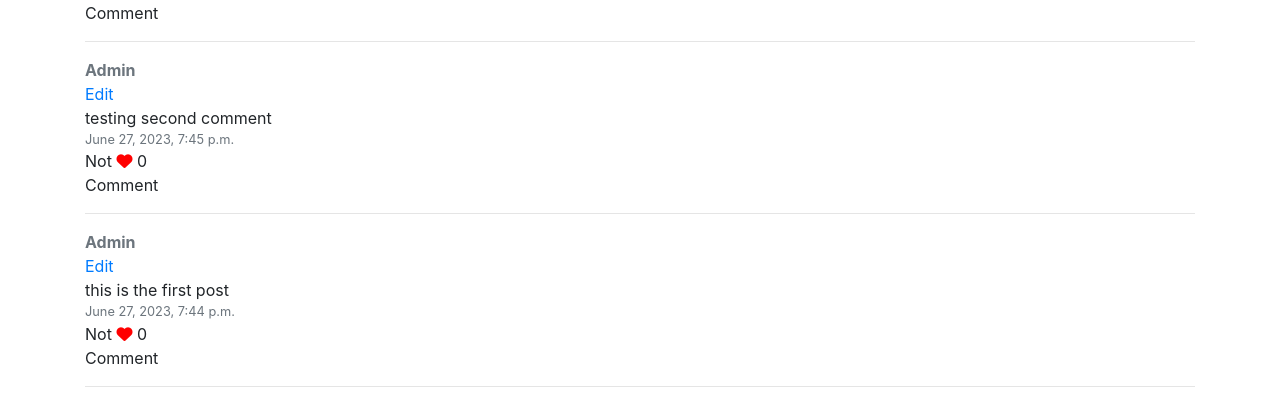
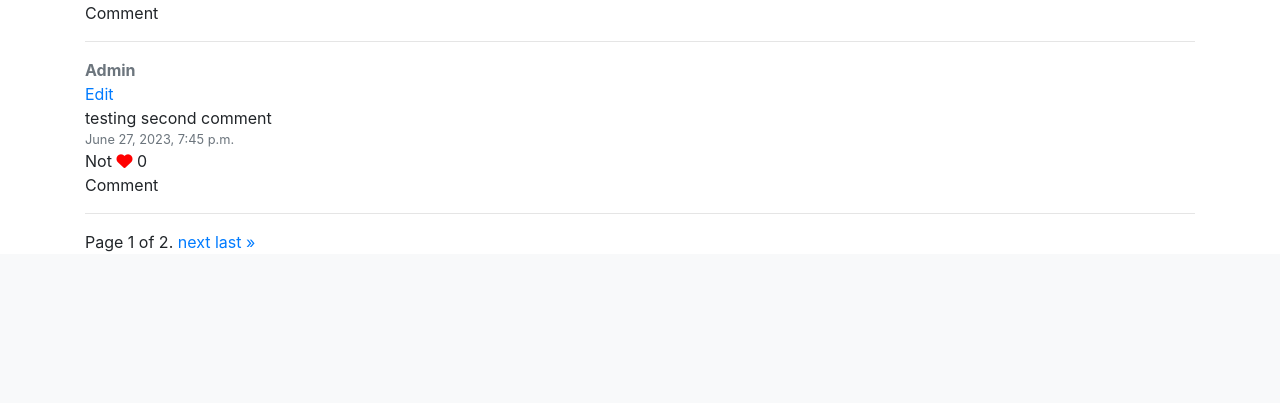
Before and after one commit to ggotora/CS50-Project4, a Django app: page / in a window 1280 px wide. Shown: the part 1794-2197 px from the top of the page. After the commit the page ends 2046 px from the top, so only its background shows below. Run offline with Django 3.2, Linux system fonts and the light colour scheme; a user stored in the database is signed in; data comes from the database, SQL or seed files in the repository; both versions use the stored data as it was after the commit; data that the repository does not hold is empty; some libraries are stand-ins or nearby versions.

Commit message:
add pagination

```diff
--- a/network/templates/network/index.html
+++ b/network/templates/network/index.html
@@ -15,7 +15,7 @@
                 <button class="btn btn-primary" type="submit">Post</button>
             </form>
             <hr>
-            {% for post in posts  %}
+            {% for post in page_obj  %}
                 <a href="{% url 'profile' post.user.profile.id %}" class="my-1 font-weight-bold text-secondary">{{post.user | capfirst }}</a>
                 <a class="d-block" href="#">Edit</a>
                 <p class="my-0">{{ post.content|truncatechars:100 }} {% if post.content.count > 100 %}...{% endif %}</p>
@@ -25,6 +25,23 @@
                 <p class="my-0">Comment</p>
                 <hr>
             {% endfor %}
+            <div class="pagination">
+                <span class="step-links">
+                    {% if page_obj.has_previous %}
+                        <a href="?page=1">&laquo; first</a>
+                        <a href="?page={{ page_obj.previous_page_number }}">previous</a>
+                    {% endif %}
+
+                    <span class="current">
+                        Page {{ page_obj.number }} of {{ page_obj.paginator.num_pages }}.
+                    </span>
+
+                    {% if page_obj.has_next %}
+                        <a href="?page={{ page_obj.next_page_number }}">next</a>
+                        <a href="?page={{ page_obj.paginator.num_pages }}">last &raquo;</a>
+                    {% endif %}
+                    </span>
+            </div>
 
         {% else %}
         <div class="card bg-light h3 my-4 p-4 text-center">
--- a/network/views.py
+++ b/network/views.py
@@ -7,7 +7,7 @@ from django.urls import reverse
 from .models import User, Profile
 
 # imports
-from django.views import generic
+from django.core.paginator import Paginator
 from .models import Post
 from .forms import PostForm
 
@@ -15,6 +15,9 @@ from .forms import PostForm
 def index(request):
     form = PostForm()
     posts = Post.objects.order_by('-pub_date')
+    paginator = Paginator(posts, 10)
+    page_number = request.GET.get("page")
+    page_obj = paginator.get_page(page_number)
     if request.method == "POST":
         form = PostForm(request.POST)
         if form.is_valid():
@@ -22,7 +25,7 @@ def index(request):
             instance.user = request.user
             instance.save()
             return HttpResponseRedirect(reverse('index'))
-    return render(request, "network/index.html", {'form': form, 'posts': posts})
+    return render(request, "network/index.html", {'form': form, 'posts': posts, 'page_obj': page_obj})
 
 
 
```
Also changed, not shown: db.sqlite3.
